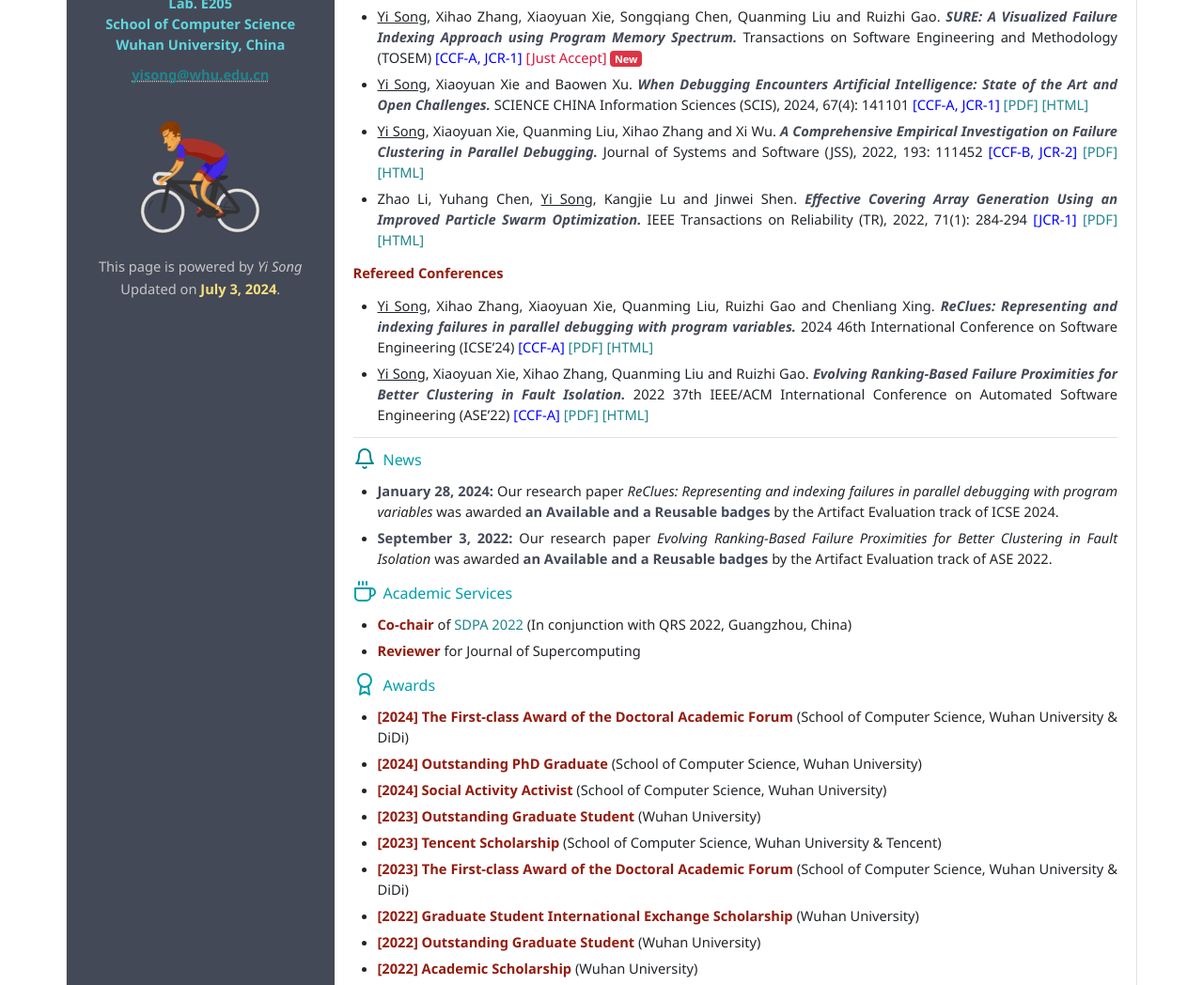
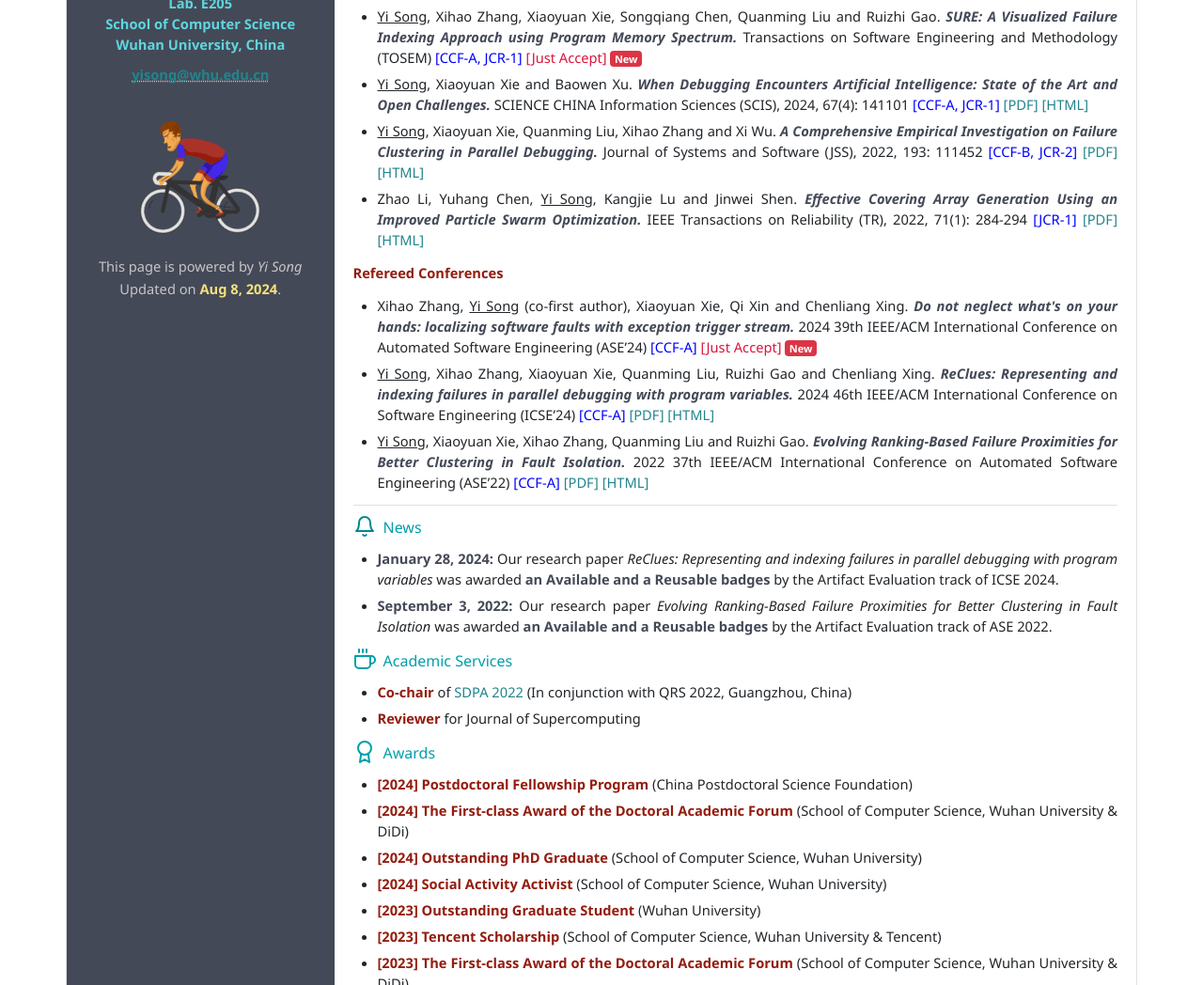
Before and after one commit to yisongy/yisongy.github.io, a plain HTML site: page index.html in a window 1280 px wide. Shown: the part 363-1411 px from the top of the page at 94% size. Drawn offline with Linux system fonts and the light colour scheme.

Commit message:
Update index.html

```diff
--- a/index.html
+++ b/index.html
@@ -38,7 +38,7 @@
 					</div>
 					<div class="person-footer">
 						<p>This page is powered by <em>Yi Song</em></p>
-						<p>Updated on <span class="footer">July 3, 2024</span>.</p>
+						<p>Updated on <span class="footer">Aug 8, 2024</span>.</p>
 					</div>
 				</div>
 			</div>
@@ -86,9 +86,14 @@
 					<p></p>
 					<ul class="paper">
 						<li class="">
+							Xihao Zhang, <u>Yi Song</u> (co-first author), Xiaoyuan Xie, Qi Xin and Chenliang Xing.
+							<strong><em>Do not neglect what's on your hands: localizing software faults with exception trigger stream.</em></strong>
+							2024 39th IEEE/ACM International Conference on Automated Software Engineering (ASE’24) <font color = "blue">[CCF-A]</font> <font color = "crimson">[Just Accept]</font> <span class="badge badge-danger">New</span>
+						</li>
+						<li class="">
 							<u>Yi Song</u>, Xihao Zhang, Xiaoyuan Xie, Quanming Liu, Ruizhi Gao and Chenliang Xing.
 							<strong><em>ReClues: Representing and indexing failures in parallel debugging with program variables.</em></strong>
-							2024 46th International Conference on Software Engineering (ICSE’24) <font color = "blue">[CCF-A]</font> <a href="paper/ICSE2024.pdf">[PDF]</a> <a href="https://www.computer.org/csdl/proceedings-article/icse/2024/021700b359/1WDJbqLoSJi">[HTML]</a>
+							2024 46th IEEE/ACM International Conference on Software Engineering (ICSE’24) <font color = "blue">[CCF-A]</font> <a href="paper/ICSE2024.pdf">[PDF]</a> <a href="https://www.computer.org/csdl/proceedings-article/icse/2024/021700b359/1WDJbqLoSJi">[HTML]</a>
 						</li>
 						<li class="">
 							<u>Yi Song</u>, Xiaoyuan Xie, Xihao Zhang, Quanming Liu and Ruizhi Gao.
@@ -128,6 +133,9 @@
 				<div class="awards-sect">
 					<h6><img src="img/award.svg" class="section-icon">Awards</h4>
 					<ul class="paper">
+						<li>
+							<span class="award-tag">[2024] Postdoctoral Fellowship Program</span> (China Postdoctoral Science Foundation)
+						</li>
 						<li>
 							<span class="award-tag">[2024] The First-class Award of the Doctoral Academic Forum</span> (School of Computer Science, Wuhan University & DiDi)
 						</li>
```
